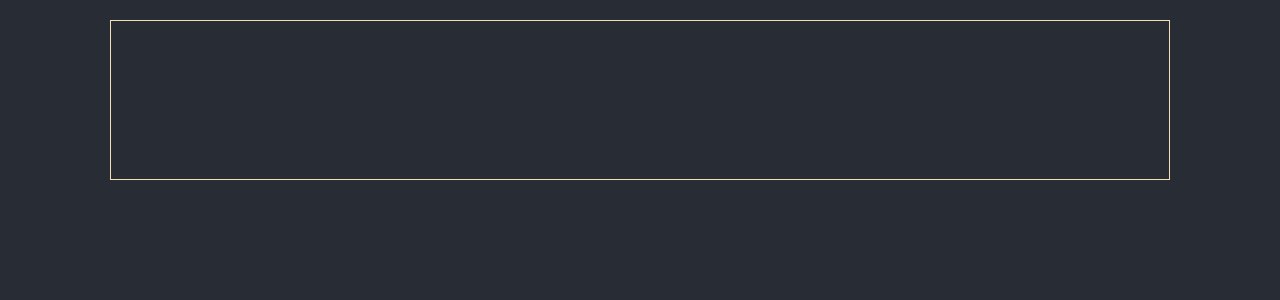
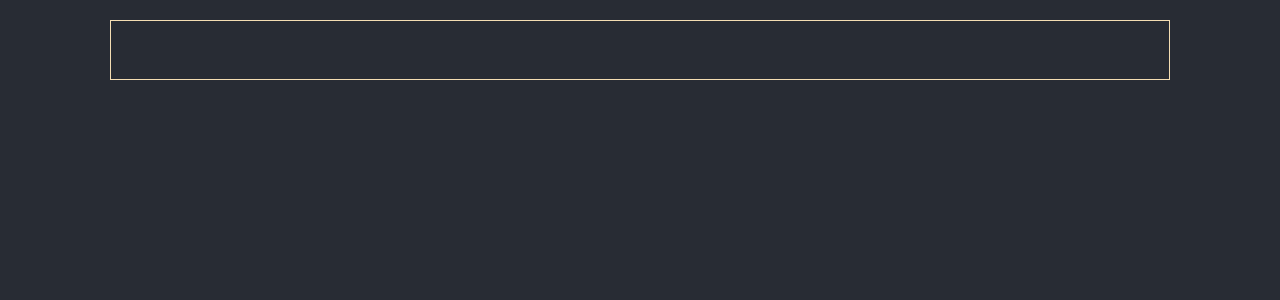
Before and after one commit to RavitejaGandam/ipl-dashboard-react-js, a React (Create React App) app: page /team in a window 1280 px wide. Shown: the top 300 px of the page. Built offline with nearby package versions, Linux system fonts and the light colour scheme.

Commit message:
Adjustments of TeamTile

```diff
--- a/src/components/TeamTile.scss
+++ b/src/components/TeamTile.scss
@@ -1,6 +1,6 @@
 .TeamTile{
-    height: 160px;
+    height: 60px;
     text-align: center;
     border: 1px solid wheat;
-    padding: 20px;
+    padding: 10px;
 }
```
